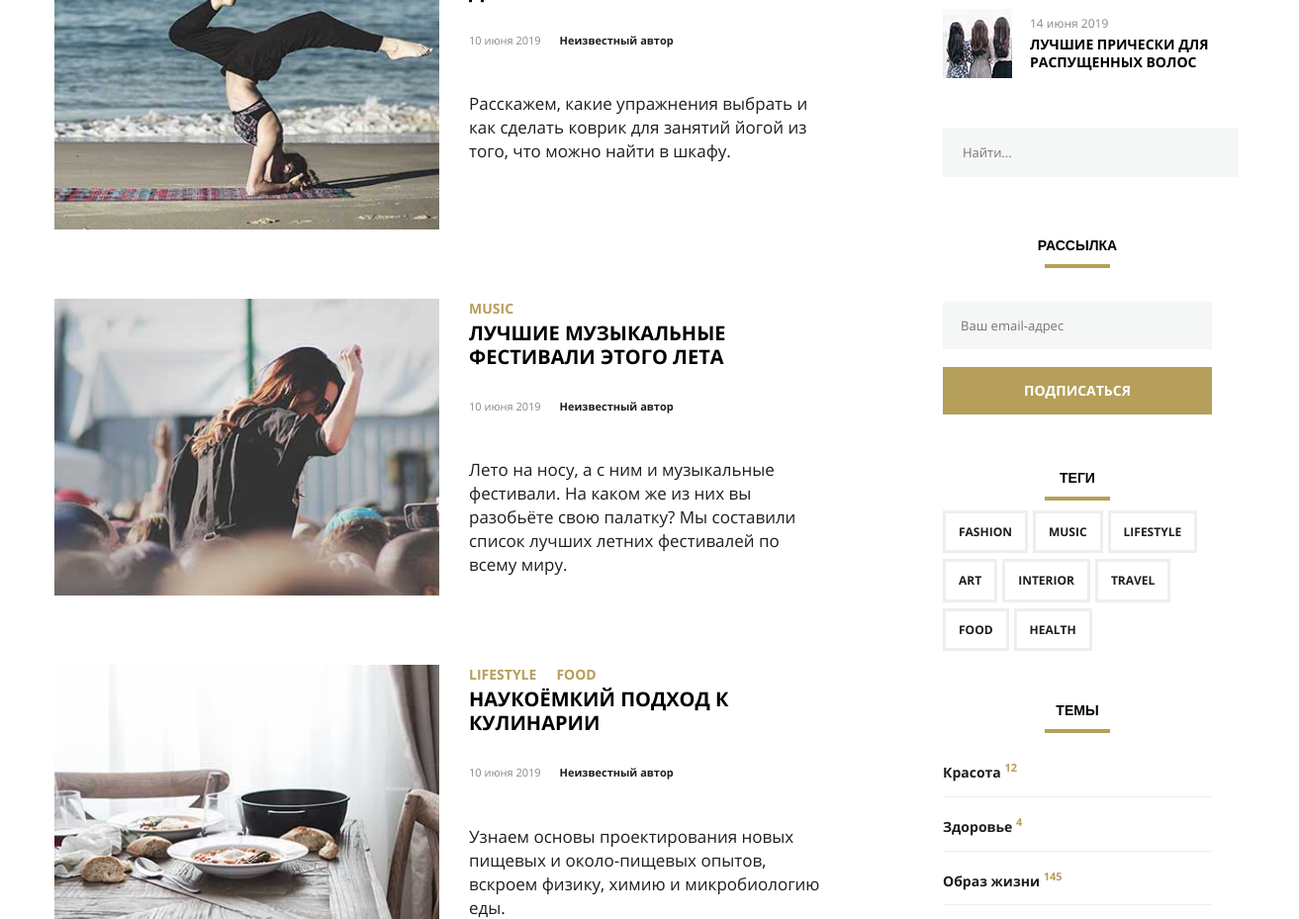
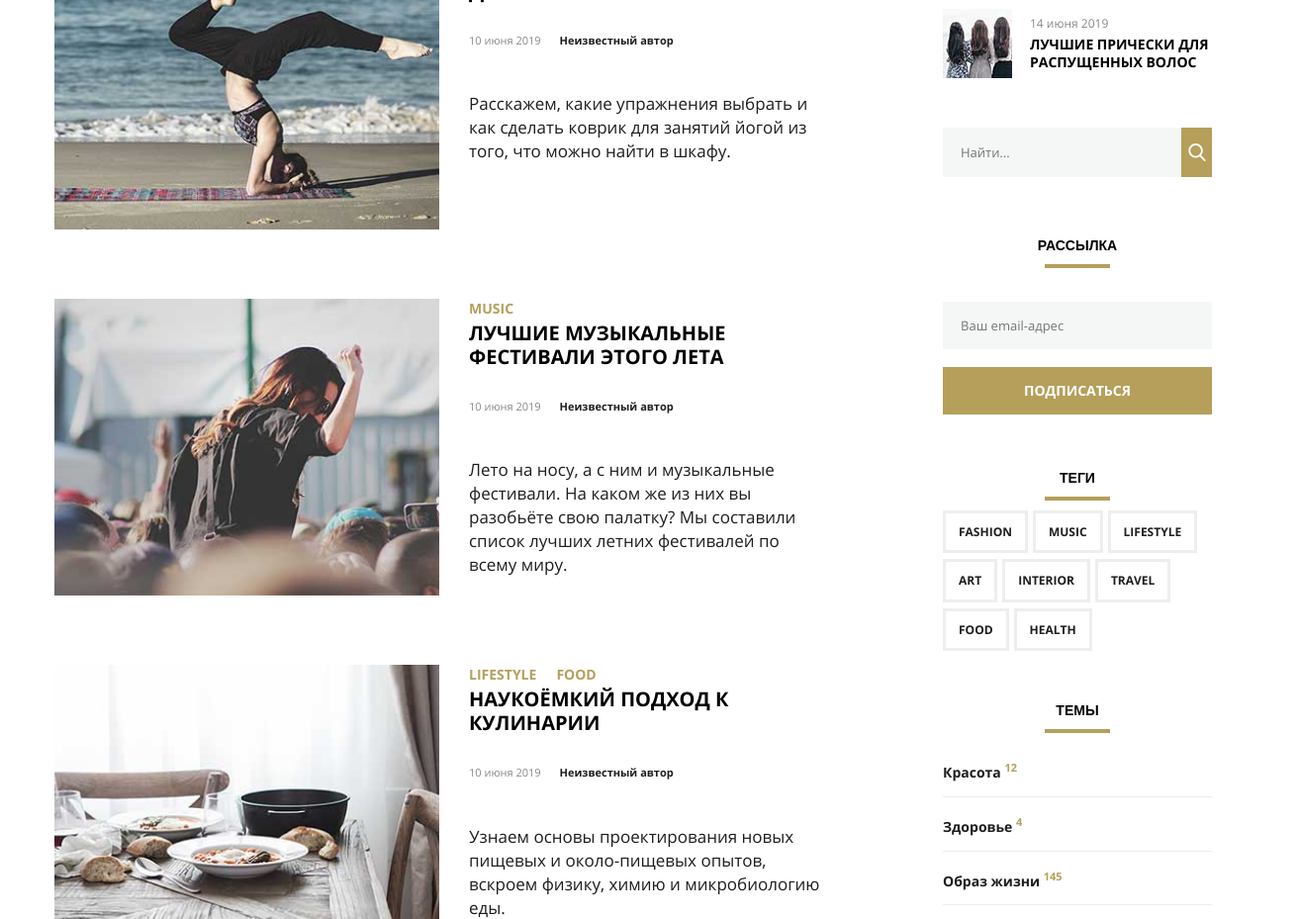
Before and after one commit to AlekseyAD/mq_diplom_dmitriev, a plain HTML site: page index.html in a window 1280 px wide. Shown: the part 1480-2409 px from the top of the page at 99% size, 1313 px wide, since content can reach past the window. Drawn offline with Linux system fonts and the light colour scheme; files whose address does not match are found by name.

Commit message:
Update media.css

```diff
--- a/css/media.css
+++ b/css/media.css
@@ -107,13 +107,19 @@
     line-height: 55px;
   }
   /*-----------ASIDE--------------*/
-.aside {
+  .aside {
   max-width: 272px;
   margin-right: 0;
   margin-left: 15px;
   padding: 0;
   box-sizing: border-box;
   }
+
+  .search-field {
+    height: 50px;
+    padding-left: 18px;
+    padding-right: 48px;
+    }
   /*----------TRENDS-----------*/
   .trend {
     width: 49%;
```
